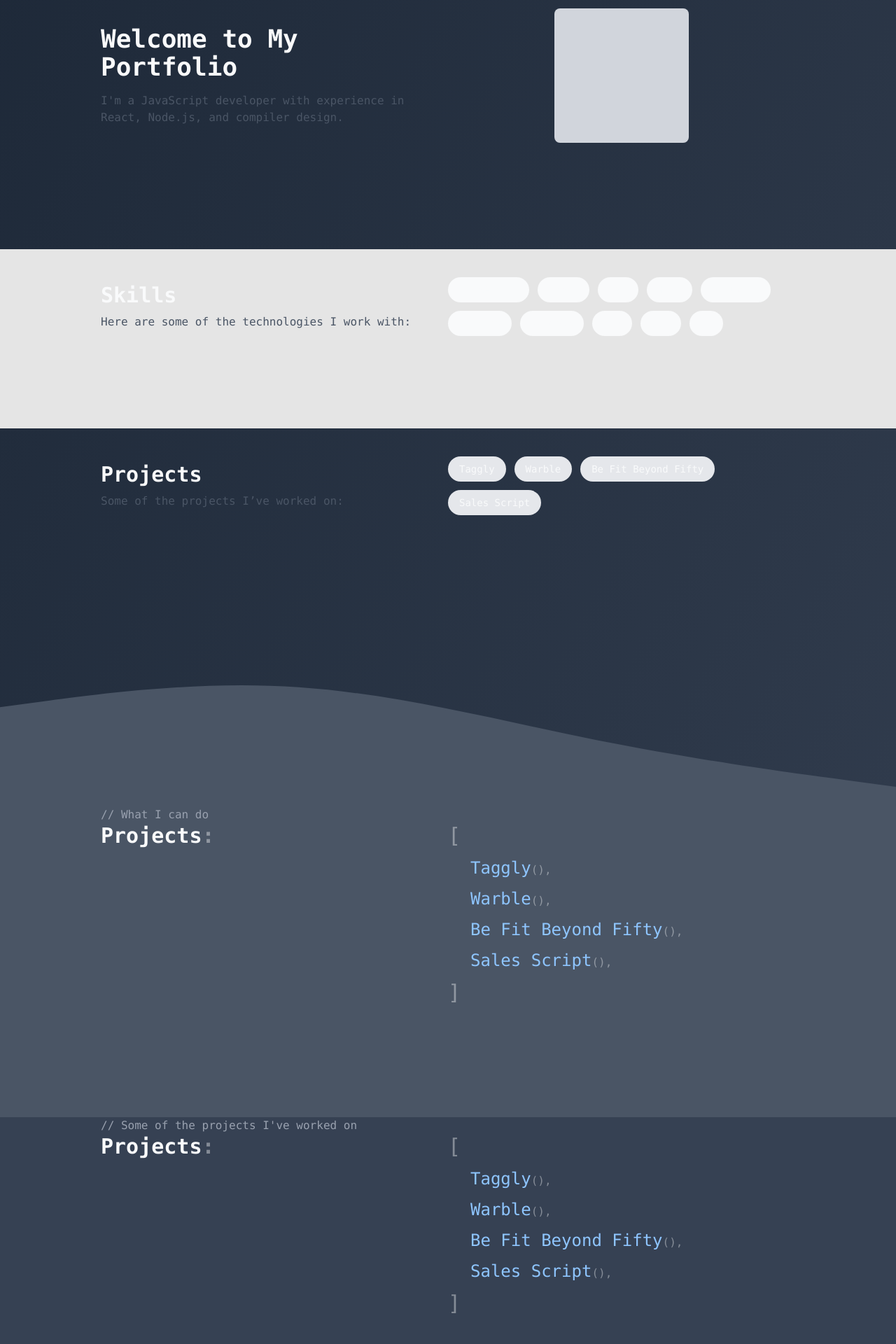
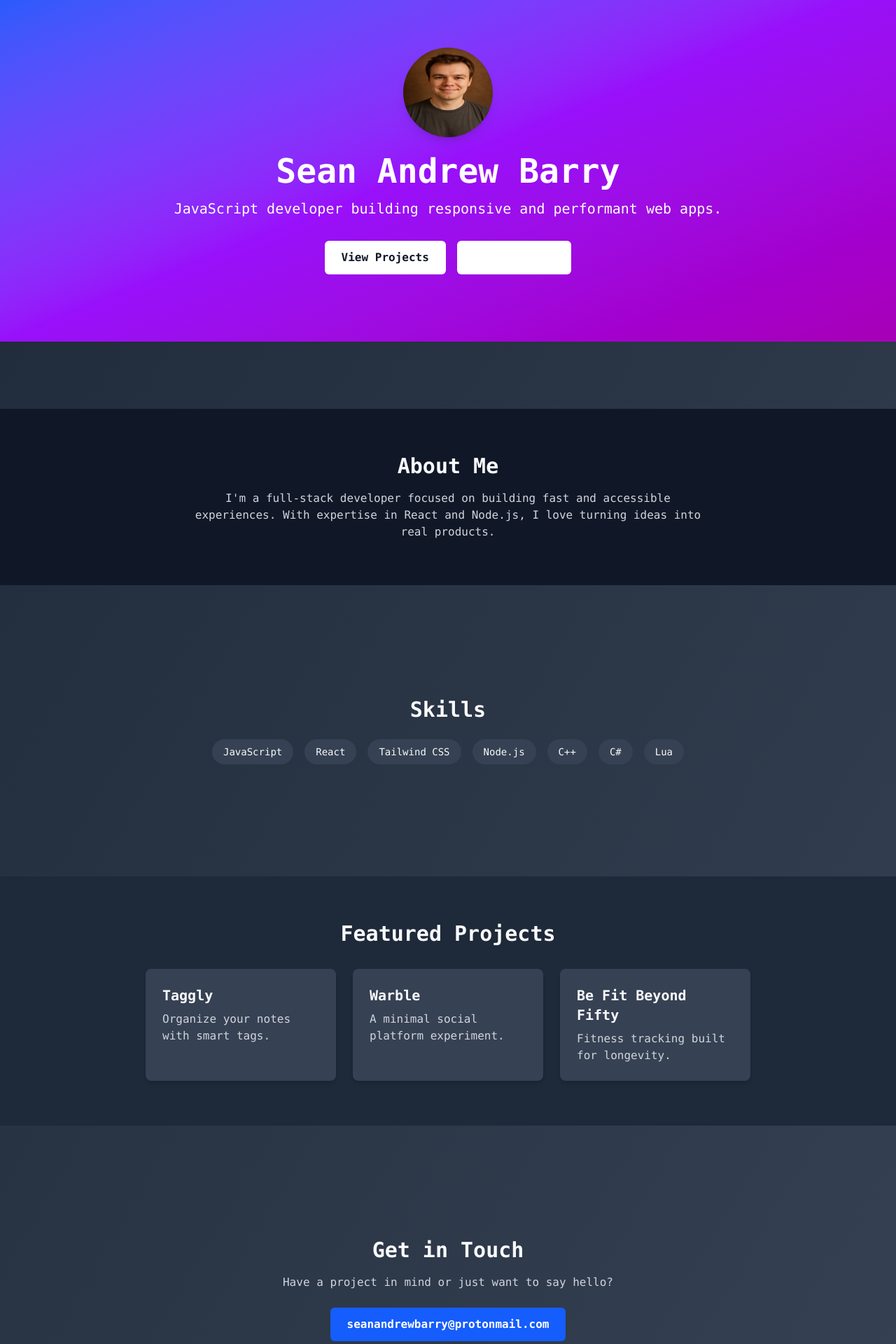
Before and after one commit to sean-andrew-barry/portfolio, a React (Vite) app: page / in a window 1280 px wide. Shown: the part 80-2000 px from the top of the page at 70% size. Built offline with nearby package versions, Linux system fonts and the light colour scheme.

Commit message:
Redesign homepage with modern sections

```diff
--- a/src/components/About.jsx
+++ b/src/components/About.jsx
@@ -1,10 +1,12 @@
 export default function About() {
   return (
-    <section className="py-16">
-      <h2 className="text-3xl font-semibold mb-6">About Me</h2>
-      <p className="max-w-2xl mx-auto text-gray-600">
-        Brief description coming soon.
-      </p>
+    <section className="py-16 bg-white dark:bg-gray-900 text-center">
+      <div className="max-w-3xl mx-auto px-4">
+        <h2 className="text-3xl font-semibold mb-4">About Me</h2>
+        <p className="text-gray-700 dark:text-gray-300">
+          I'm a full-stack developer focused on building fast and accessible experiences. With expertise in React and Node.js, I love turning ideas into real products.
+        </p>
+      </div>
     </section>
   );
 }
--- a/src/components/Contact.jsx
+++ b/src/components/Contact.jsx
@@ -1,12 +1,18 @@
 export default function Contact() {
-  const email = "seanandrewbarry@protonmail.com";
+  const email = 'seanandrewbarry@protonmail.com';
 
   return (
-    <section className="py-16">
-      <h2 className="text-3xl font-semibold mb-6">Contact</h2>
-      <p>
-        Email: <a className="text-blue-500" href={`mailto:${email}`}>{email}</a>
+    <section className="py-16 text-center">
+      <h2 className="text-3xl font-semibold mb-4">Get in Touch</h2>
+      <p className="text-gray-700 dark:text-gray-300 mb-6">
+        Have a project in mind or just want to say hello?
       </p>
+      <a
+        href={`mailto:${email}`}
+        className="bg-blue-600 text-white px-6 py-3 rounded-md font-semibold inline-block hover:bg-blue-700"
+      >
+        {email}
+      </a>
     </section>
   );
 }
--- a/src/components/Hero.jsx
+++ b/src/components/Hero.jsx
@@ -1,26 +1,34 @@
 import { Link } from 'react-router-dom';
+import portrait from '../assets/images/sean-barry-portrait.jpg';
 
 export default function Hero() {
   return (
-    <section className="py-20 text-center">
+    <section className="py-24 bg-gradient-to-br from-blue-600 via-purple-600 to-fuchsia-700 text-white text-center">
+      <div className="max-w-4xl mx-auto px-4">
+        <img
+          src={portrait}
+          alt="Sean Barry"
+          className="w-32 h-32 rounded-full mx-auto mb-6 shadow-lg"
+        />
         <h1 className="text-5xl font-bold mb-4">Sean Andrew Barry</h1>
-      <p className="text-xl text-gray-700 mb-8">
+        <p className="text-xl mb-8">
           JavaScript developer building responsive and performant web apps.
         </p>
         <div className="space-x-4">
           <Link
             to="/projects"
-          className="bg-blue-600 text-white px-6 py-3 rounded-md font-semibold inline-block hover:bg-blue-700"
+            className="bg-white text-gray-900 px-6 py-3 rounded-md font-semibold inline-block hover:bg-gray-100"
           >
             View Projects
           </Link>
           <Link
             to="/contact"
-          className="bg-gray-200 text-gray-800 px-6 py-3 rounded-md font-semibold inline-block hover:bg-gray-300"
+            className="bg-white bg-opacity-20 text-white px-6 py-3 rounded-md font-semibold inline-block hover:bg-opacity-30"
           >
             Get in Touch
           </Link>
         </div>
+      </div>
     </section>
   );
 }
--- a/src/components/Projects.jsx
+++ b/src/components/Projects.jsx
@@ -1,8 +1,26 @@
 export default function Projects() {
+  const items = [
+    { name: 'Taggly', desc: 'Organize your notes with smart tags.' },
+    { name: 'Warble', desc: 'A minimal social platform experiment.' },
+    { name: 'Be Fit Beyond Fifty', desc: 'Fitness tracking built for longevity.' },
+  ];
+
   return (
-    <section className="py-16">
-      <h2 className="text-3xl font-semibold mb-6">Projects</h2>
-      <p className="text-gray-600">Project details coming soon!</p>
+    <section className="py-16 bg-gray-100 dark:bg-gray-800">
+      <div className="max-w-4xl mx-auto px-4">
+        <h2 className="text-3xl font-semibold text-center mb-8">Featured Projects</h2>
+        <div className="grid md:grid-cols-3 gap-6">
+          {items.map((item) => (
+            <div
+              key={item.name}
+              className="bg-white dark:bg-gray-700 rounded-lg shadow-md p-6"
+            >
+              <h3 className="text-xl font-semibold mb-2">{item.name}</h3>
+              <p className="text-gray-600 dark:text-gray-300">{item.desc}</p>
+            </div>
+          ))}
+        </div>
+      </div>
     </section>
   );
 }
--- a/src/components/Skills.jsx
+++ b/src/components/Skills.jsx
@@ -1,11 +1,21 @@
 export default function Skills() {
-  const skills = ["JavaScript", "React", "Tailwind CSS", "Node.js", "C++", "C#", "Lua"];
+  const skills = [
+    'JavaScript',
+    'React',
+    'Tailwind CSS',
+    'Node.js',
+    'C++',
+    'C#',
+    'Lua',
+  ];
   return (
-    <section className="py-16">
+    <section className="py-16 text-center">
       <h2 className="text-3xl font-semibold mb-6">Skills</h2>
-      <ul className="flex gap-4 justify-center">
+      <ul className="flex flex-wrap justify-center gap-4 max-w-3xl mx-auto">
         {skills.map((skill) => (
-          <li key={skill} className="px-4 py-2 bg-gray-200 rounded-lg">{skill}</li>
+          <li key={skill} className="px-4 py-2 bg-gray-200 dark:bg-gray-700 rounded-full text-sm">
+            {skill}
+          </li>
         ))}
       </ul>
     </section>
--- a/src/pages/Home.jsx
+++ b/src/pages/Home.jsx
@@ -1,181 +1,17 @@
-import Wave1 from "../assets/icons/wave1.svg?react";
-
-function Section({ title, text, children, odd = false }) {
-  return (
-    <section className={`space-y-16 py-10 basis-64 ${odd ? "bg-neutral-200" : ""}`}>
-      <div className="flex flex-col md:flex-row items-center max-w-5xl mx-auto px-4">
-        <div className="md:w-1/2 text-left">
-          <h2 className="text-3xl font-semibold">{title}</h2>
-          <p className="text-gray-600 mt-2">{text}</p>
-        </div>
-        <div className="md:w-1/2 flex flex-wrap gap-3 mt-4 md:mt-0">
-          {children}
-        </div>
-      </div>
-    </section>
-  );
-}
-
-function Button({ href, children, odd = false })
-{
-  return (
-    <a
-      href={href}
-      className={`px-4 py-2 rounded-full text-sm ${odd ? "bg-gray-50 hover:bg-gray-200" : "bg-gray-200 hover:bg-gray-300"}`}
-    >
-      {children}
-    </a>
-  );
-}
+import Hero from '../components/Hero';
+import About from '../components/About';
+import Skills from '../components/Skills';
+import Projects from '../components/Projects';
+import Contact from '../components/Contact';
 
 export default function Home() {
-  const skills = ["JavaScript", "React", "CSS", "HTML", "Tailwind", "Node.js", "MongoDB", "Lua", "C++", "C#"];
-  const projects = ["Taggly", "Warble", "Be Fit Beyond Fifty", "Sales Script"];
-
   return (
-    <div className="flex flex-col">
-      {/* Hero Section */}
-      <section className="space-y-16 py-10 basis-96">
-        <div className="flex flex-col md:flex-row items-center max-w-5xl mx-auto px-4">
-          {/* Left: Intro Text */}
-          <div className="md:w-1/2 text-center md:text-left space-y-4">
-            <h1 className="text-4xl font-bold">Welcome to My Portfolio</h1>
-            <p className="text-gray-600">I'm a JavaScript developer with experience in React, Node.js, and compiler design.</p>
-          </div>
-          {/* Right: Placeholder Image */}
-          <div className="md:w-1/2 flex justify-center">
-            <div className="w-48 h-48 bg-gray-300 rounded-lg"></div>
-          </div>
-        </div>
-      </section>
-
-      <Section
-        title={"Skills"}
-        text={"Here are some of the technologies I work with:"}
-        odd={true}
-      >
-        {skills.map((skill) => (
-          <Button
-            key={skill}
-            href={`/skills/${skill.toLowerCase().replace(/\s+/g, "-")}`}
-            odd={true}
-          >
-            {skill}
-          </Button>
-        ))}
-      </Section>
-
-      <Section
-        title={"Projects"}
-        text={"Some of the projects I’ve worked on:"}
-        odd={false}
-      >
-        {projects.map((project) => (
-          <Button
-            key={project}
-            href={`/projects/${project.toLowerCase().replace(/\s+/g, "-")}`}
-            odd={false}
-          >
-            {project}
-          </Button>
-        ))}
-      </Section>
-
-      <section>
-        <Wave1 className="w-full h-auto text-neutral-200" />
-      </section>
-
-      <section className="pb-40 basis-64 dark:bg-gray-600">
-        {/* <div className="w-full text-left relative pointer-events-none">
-          <Wave1 className="absolute bottom-0 w-full h-auto text-neutral-200" />
-        </div> */}
-        <div className="flex flex-col md:flex-row flex-wrap max-w-5xl mx-auto px-4">
-          <div className="w-full text-left">
-            <h3 className="text-gray-600 dark:text-gray-400">// What I can do</h3>
-          </div>
-          <div className="md:w-1/2 text-left">
-            <h2 className="text-3xl font-semibold">
-              Projects
-              <span className="opacity-40 select-none">:</span>
-            </h2>
-          </div>
-          <div className="md:w-1/2 flex flex-col flex-wrap gap-3 mt-4 md:mt-0">
-            <span className="text-3xl opacity-40 select-none">{"["}</span>
-            {projects.map((project) => (
-              <a className="dark:hover:bg-gray-600 hover:underline" key={project} href={`/projects/${project.toLowerCase().replace(/\s+/g, "-")}`}>
-                <span className="px-4"></span>
-                {/* <span className="opacity-40 select-none">"</span> */}
-                <span
-                  className={`py-2 rounded-full text-2xl text-blue-300 hover:underline hover:text-blue-200`}
-                >
-                  {project}
-                </span>
-                {/* <span className="opacity-40 select-none">"</span> */}
-                <span className="opacity-40 select-none">()</span>
-                <span className="opacity-40 select-none">{","}</span>
-                {/* <span className="text-gray-400">{" // "}</span> */}
-              </a>
-            ))}
-            <span className="text-3xl opacity-40 select-none">{"]"}</span>
-          </div>
-        </div>
-      </section>
-
-      <section className="pb-40 basis-96 dark:bg-gray-700">
-        {/* <div className="text-left relative pointer-events-none z-0">
-          <Wave2 className="absolute bottom-0 w-full h-auto text-gray-700" />
-        </div> */}
-        <div className="relative flex flex-col md:flex-row flex-wrap max-w-5xl mx-auto px-4 z-10">
-          <div className="w-full text-left">
-            <h3 className="text-gray-600 dark:text-gray-400">// Some of the projects I've worked on</h3>
-          </div>
-          <div className="md:w-1/2 text-left">
-            <h2 className="text-3xl font-semibold">
-              Projects
-              <span className="opacity-40 select-none">:</span>
-            </h2>
-          </div>
-          <div className="md:w-1/2 flex flex-col flex-wrap gap-3 mt-4 md:mt-0">
-            <span className="text-3xl opacity-40 select-none">{"["}</span>
-            {projects.map((project) => (
-              <a className="dark:hover:bg-gray-600 hover:underline" key={project} href={`/projects/${project.toLowerCase().replace(/\s+/g, "-")}`}>
-                <span className="px-4"></span>
-                {/* <span className="opacity-40 select-none">"</span> */}
-                <span
-                  className={`py-2 rounded-full text-2xl text-blue-300 hover:underline hover:text-blue-200`}
-                >
-                  {project}
-                </span>
-                {/* <span className="opacity-40 select-none">"</span> */}
-                <span className="opacity-40 select-none">()</span>
-                <span className="opacity-40 select-none">{","}</span>
-                {/* <span className="text-gray-400">{" // "}</span> */}
-              </a>
-            ))}
-            <span className="text-3xl opacity-40 select-none">{"]"}</span>
-          </div>
-        </div>
-        {/* <div className="relative w-full text-left pointer-events-none z-0">
-          <Wave1 className="absolute bottom-0 w-full h-auto text-neutral-200" />
-        </div> */}
-      </section>
-
-      <Section
-        title={"Projects"}
-        text={"Some of the projects I’ve worked on:"}
-        odd={false}
-      >
-        {projects.map((project) => (
-          <Button
-            key={project}
-            href={`/projects/${project.toLowerCase().replace(/\s+/g, "-")}`}
-            odd={false}
-          >
-            {project}
-          </Button>
-        ))}
-      </Section>
-
+    <div className="flex flex-col space-y-24">
+      <Hero />
+      <About />
+      <Skills />
+      <Projects />
+      <Contact />
     </div>
   );
 }
```
Lines whose indentation alone changed are shown as unchanged.
